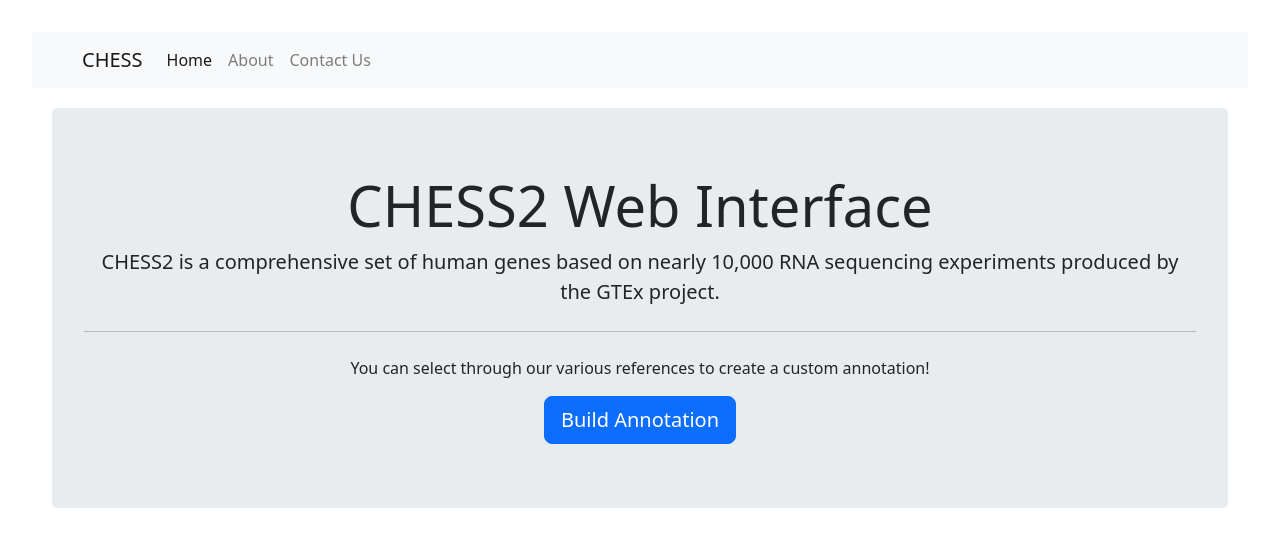
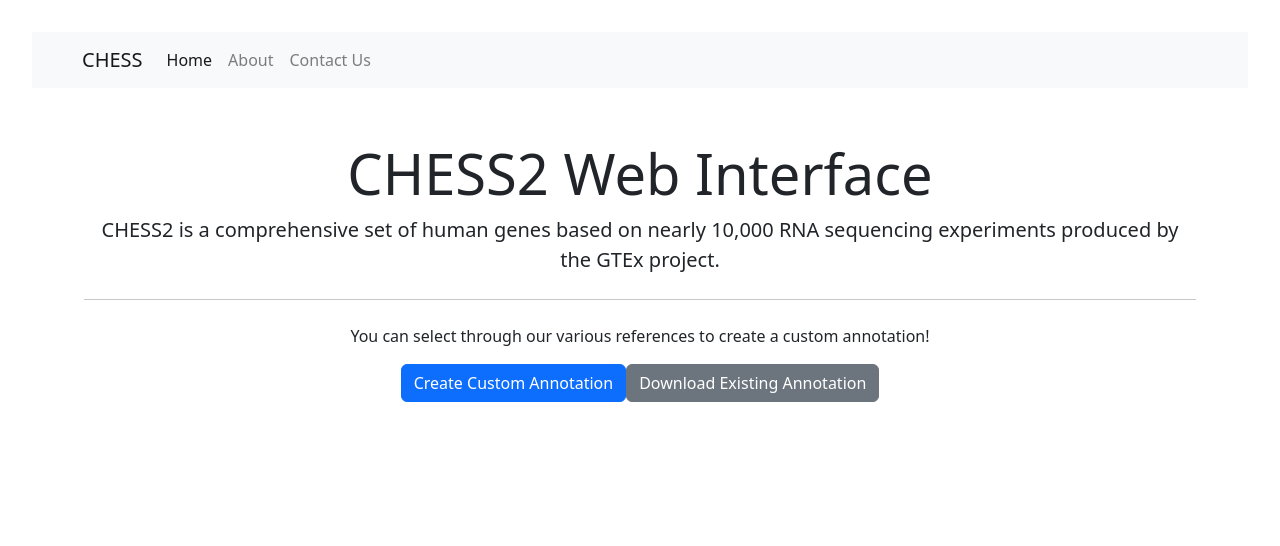
Before and after one commit to alevar/CHESS_WEB, a React (Vite) app in the folder CHESSApp_front/: page / in a window 1280 px wide. Shown: the top 546 px of the page. Built offline with nearby package versions, Linux system fonts and the light colour scheme; no server answers.

Commit message:
simple slides

```diff
--- a/CHESSApp_front/src/App.css
+++ b/CHESSApp_front/src/App.css
@@ -2,7 +2,6 @@
     max-width: 1280px;
     margin: 0 auto;
     padding: 2rem;
-    text-align: center;
   }
 
   .logo {
--- a/CHESSApp_front/src/components/SPA/SPA.css
+++ b/CHESSApp_front/src/components/SPA/SPA.css
@@ -1,3 +1,28 @@
-.jumbotron {
+.SPA {
+    max-width: 1280px;
     margin: 20px;
+    padding: 2rem;
+    text-align: center;
 }
+
+.SPA * {
+text-align: inherit;
+}
+
+.slide-container {
+    position: relative;
+  }
+
+  .slide {
+    position: absolute;
+    top: 0;
+    left: 0;
+    width: 100%;
+    height: 100%;
+    opacity: 0;
+    transition: opacity 0.5s ease-in-out;
+  }
+
+  .slide.active {
+    opacity: 1;
+  }
--- a/CHESSApp_front/src/components/SPA/SPA.tsx
+++ b/CHESSApp_front/src/components/SPA/SPA.tsx
@@ -1,17 +1,78 @@
-import './SPA.css'
+import React, { useState } from 'react';
+import './SPA.css';
+import ButtonPrecompiled from './components/ButtonPrecompiled/ButtonPrecompiled';
+import ButtonCustom from './components/ButtonCustom/ButtonCustom';
+import SelectOrganism from './components/SelectOrganism/SelectOrganism';
+import SelectAssembly from './components/SelectAssembly/SelectAssembly';
 
 const SPA = () => {
+  const [slideIndex, setSlideIndex] = useState(0);
+  const [selection_organism, setSelectionOrganism] = useState('');
+  const [selection_assembly, setSelectionAssembly] = useState('');
+  const [selection_sources, setSelectionSources] = useState('');
+  const [selection_types, setSelectionTypes] = useState('');
+
+  const handleNextSlide = () => {
+    console.log(slideIndex);
+    setSlideIndex(slideIndex + 1);
+  };
+
+  const handlePreviousSlide = () => {
+    console.log(slideIndex);
+    setSlideIndex(slideIndex - 1);
+  };
+
+  const handleSelectionOrganismChange = (event) => {
+    setSelectionOrganism(event.target.value);
+  };
+
+  const handleSelectionAssemblyChange = (event) => {
+    setSelectionAssembly(event.target.value);
+  };
+
+  const renderSlide = () => {
+    switch (slideIndex) {
+      case 0:
+        return (
+          <div className="SPA">
+            <h1 className="display-4">CHESS2 Web Interface</h1>
+            <p className="lead">CHESS2 is a comprehensive set of human genes based on nearly 10,000 RNA sequencing experiments produced by the GTEx project.</p>
+            <hr className="my-4"/>
+            <p>You can select through our various references to create a custom annotation!</p>
+            <ButtonCustom onClick={handleNextSlide} />
+            <ButtonPrecompiled />
+          </div>
+        );
+      case 1:
+        return (
+          <SelectOrganism
+            selection={selection_organism}
+            onSelectionChange={handleSelectionOrganismChange}
+            onNextSlide={handleNextSlide}
+            onPreviousSlide={handlePreviousSlide}
+            className="slide"
+          />
+        );
+      case 2:
+        return (
+          <SelectAssembly
+            selection={selection_assembly}
+            onSelectionChange={handleSelectionAssemblyChange}
+            onNextSlide={handleNextSlide}
+            onPreviousSlide={handlePreviousSlide}
+            className="slide"
+          />
+        );
+      default:
+        return null;
+    }
+  };
+
   return (
-    <div>
-      <div className="jumbotron">
-        <h1 className="display-4">CHESS2 Web Interface</h1>
-        <p className="lead">CHESS2 is a comprehensive set of human genes based on nearly 10,000 RNA sequencing experiments produced by the GTEx project.</p>
-        <hr className="my-4"/>
-          <p>You can select through our various references to create a custom annotation!</p>
-          <a className="btn btn-primary btn-lg" href={"/interface"} role="button">Build Annotation</a>
-      </div>
+    <div className="slide-container">
+      {renderSlide()}
     </div>
-  )
-}
+  );
+};
 
-export default SPA
+export default SPA;
--- /dev/null
+++ b/CHESSApp_front/src/components/SPA/components/ButtonCustom/ButtonCustom.tsx
@@ -0,0 +1,11 @@
+import React from 'react';
+
+const ButtonCustom = ({ onClick }) => {
+  return (
+    <button className="btn btn-primary" onClick={onClick}>
+      Create Custom Annotation
+    </button>
+  );
+};
+
+export default ButtonCustom;
--- /dev/null
+++ b/CHESSApp_front/src/components/SPA/components/ButtonPrecompiled/ButtonPrecompiled.tsx
@@ -0,0 +1,11 @@
+import React from 'react';
+
+const ButtonPrecompiled = () => {
+  return (
+    <button className="btn btn-secondary">
+      Download Existing Annotation
+    </button>
+  );
+};
+
+export default ButtonPrecompiled;
--- /dev/null
+++ b/CHESSApp_front/src/components/SPA/components/SelectAssembly/SelectAssembly.tsx
@@ -0,0 +1,49 @@
+import { useState } from 'react';
+
+interface Props {
+  selection: string;
+  onSelectionChange: (event: React.ChangeEvent<HTMLInputElement>) => void;
+  onNextSlide: () => void;
+  onPreviousSlide: () => void;
+  className?: string;
+}
+
+function SelectAssembly(props: Props) {
+  const { selection, onSelectionChange, onNextSlide, onPreviousSlide, className } = props;
+
+
+  return (
+    <div className="container">
+      <div className="row">
+        <div className="col-md-6 pr-md-5">
+          <div className="form-check">
+            <input className="form-check-input" type="radio" name="selection1" value="option1" checked={selection === 'option1'} onChange={onSelectionChange} />
+            <label className="form-check-label">
+              Assembly 1
+            </label>
+          </div>
+          <div className="form-check">
+            <input className="form-check-input" type="radio" name="selection1" value="option2" checked={selection === 'option2'} onChange={onSelectionChange} />
+            <label className="form-check-label">
+              Assembly 2
+            </label>
+          </div>
+          <div className="form-check">
+            <input className="form-check-input" type="radio" name="selection1" value="option3" checked={selection === 'option3'} onChange={onSelectionChange} />
+            <label className="form-check-label">
+              Assembly 3
+            </label>
+          </div>
+          <p>Active selection: {selection}</p>
+          <button className="btn btn-primary" onClick={onPreviousSlide}>Previous</button>
+          <button className="btn btn-primary" onClick={onNextSlide}>Next</button>
+        </div>
+        <div className="col-md-6 pl-md-5 border-left">
+          <p>General information goes here</p>
+        </div>
+      </div>
+    </div>
+  );
+}
+
+export default SelectAssembly;
--- /dev/null
+++ b/CHESSApp_front/src/components/SPA/components/SelectOrganism/SelectOrganism.tsx
@@ -0,0 +1,48 @@
+import { useState } from 'react';
+
+interface Props {
+  selection: string;
+  onSelectionChange: (event: React.ChangeEvent<HTMLInputElement>) => void;
+  onNextSlide: () => void;
+  onPreviousSlide: () => void;
+  className?: string;
+}
+
+function SelectOrganism(props: Props) {
+  const { selection, onSelectionChange, onNextSlide, onPreviousSlide, className } = props;
+
+  return (
+    <div className="container">
+      <div className="row">
+        <div className="col-md-6 pr-md-5">
+          <div className="form-check">
+            <input className="form-check-input" type="radio" name="selection1" value="option1" checked={selection === 'option1'} onChange={onSelectionChange} />
+            <label className="form-check-label">
+              Option 1
+            </label>
+          </div>
+          <div className="form-check">
+            <input className="form-check-input" type="radio" name="selection1" value="option2" checked={selection === 'option2'} onChange={onSelectionChange} />
+            <label className="form-check-label">
+              Option 2
+            </label>
+          </div>
+          <div className="form-check">
+            <input className="form-check-input" type="radio" name="selection1" value="option3" checked={selection === 'option3'} onChange={onSelectionChange} />
+            <label className="form-check-label">
+              Option 3
+            </label>
+          </div>
+          <p>Active selection: {selection}</p>
+          <button className="btn btn-primary" onClick={onPreviousSlide}>Previous</button>
+          <button className="btn btn-primary" onClick={onNextSlide}>Next</button>
+        </div>
+        <div className="col-md-6 pl-md-5 border-left">
+          <p>General information goes here</p>
+        </div>
+      </div>
+    </div>
+  );
+}
+
+export default SelectOrganism;
```
Also changed, not shown: CHESSApp_front/src/components/SPA/components/ButtonCustom/ButtonCustom.css (added), CHESSApp_front/src/components/SPA/components/ButtonPrecompiled/ButtonPrecompiled.css (added), CHESSApp_front/src/components/SPA/components/SelectAssembly/SelectAssembly.css (added), CHESSApp_front/src/components/SPA/components/SelectOrganism/SelectOrganism.css (added).
